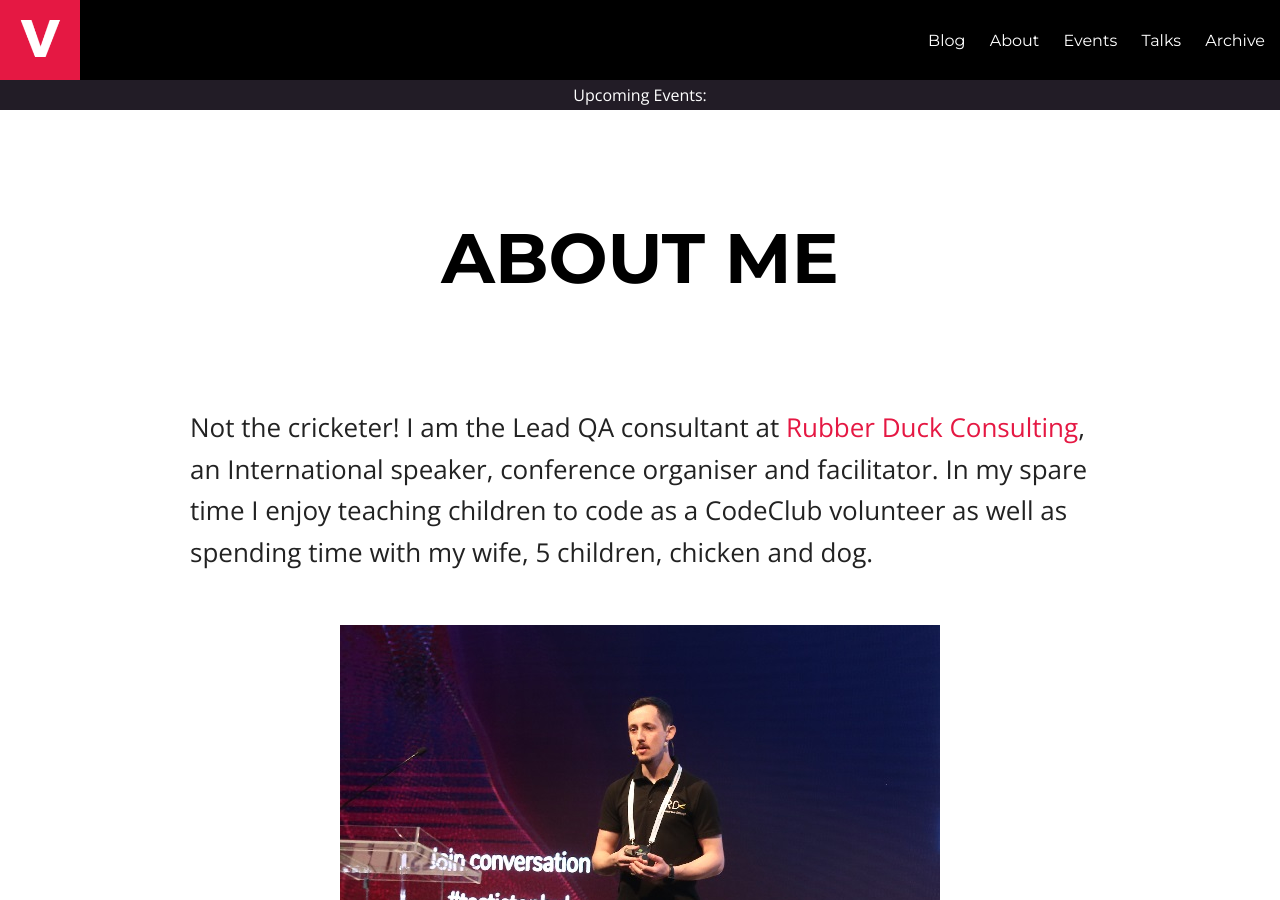
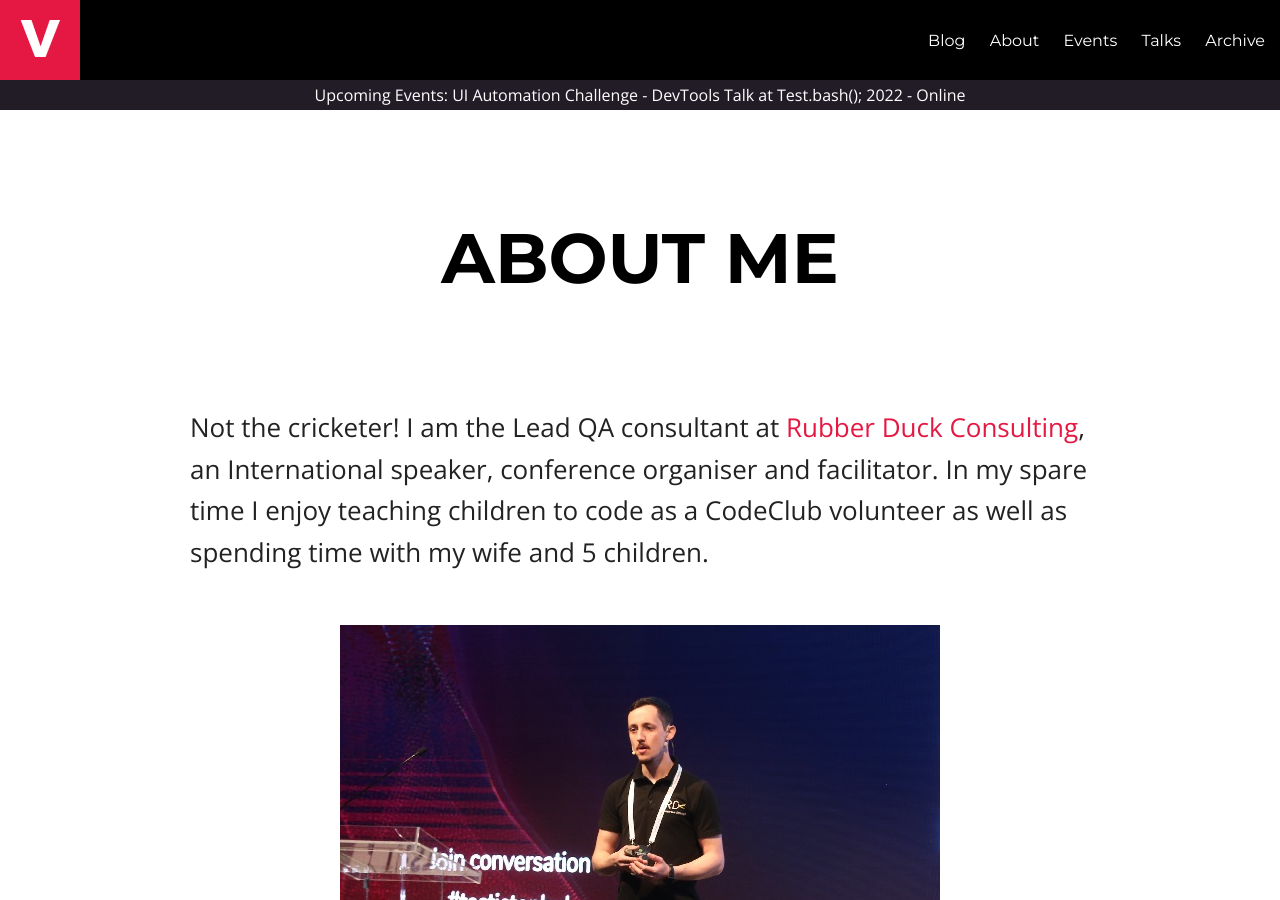
Before and after one commit to vivrichards600/vivrichards600.github.io, a Jekyll site: the page built from about.md, in a window 1280 px wide and 900 px high. Built offline with Jekyll 4.4.1, drawn with Linux system fonts in a browser that asks for light colours; nearby versions of some CDN libraries.

Commit message:
Adding new speaking slot, altering about

```diff
--- a/_data/conferences.yml
+++ b/_data/conferences.yml
@@ -1,9 +1,9 @@
-  - startdate: 6th October 2022
-    enddate: 7th October 2022
-    name: 13th International TestIstanbul Conference 2022
-    role: Keynote
-    title: TBC
-    url: https://testistanbul.org/
+  - startdate: 20th October 2022
+    enddate:
+    name: Test.bash(); 2022
+    role: Talk
+    title: UI Automation Challenge - DevTools
+    url: https://www.ministryoftesting.com/events/test-bash-2022
     country: Online
     city:
     year: 2022
--- a/about.md
+++ b/about.md
@@ -6,7 +6,7 @@ tags: [Viv, Richards]
 imagefeature: viv.jpg
 chart: true
 ---
-Not the cricketer! I am the Lead QA consultant at <a href="http://rubberduckconsulting.co.uk/" target="_blank">Rubber Duck Consulting</a>, an International speaker, conference organiser and facilitator. In my spare time I enjoy teaching children to code as a CodeClub volunteer as well as spending time with my wife, 5 children, chicken and dog.
+Not the cricketer! I am the Lead QA consultant at <a href="http://rubberduckconsulting.co.uk/" target="_blank">Rubber Duck Consulting</a>, an International speaker, conference organiser and facilitator. In my spare time I enjoy teaching children to code as a CodeClub volunteer as well as spending time with my wife and 5 children.
 
 <figure>
   <img src="{{ site.url }}/images/viv.jpg" alt="Viv Richards">
--- a/events.html
+++ b/events.html
@@ -10,7 +10,7 @@ description: "A list of my upcoming and past conference engagements"
 
 <p>I'm an experienced conference speaker and event organiser.
     I started public speaking in 2017 and thus far at <span class="bluenumber">{{ site.data.conferences.size}}</span> events,
-    I've accepted <span class="bluenumber">{{keynotecount}}</span> keynotes,
+    I've accepted <span class="bluenumber">{{keynotecount}}</span> keynote,
     <span class="bluenumber">{{talkcount}}</span>  talks,
     <span class="bluenumber">{{workshopcount}}</span>  workshop, been invited onto {{podcastcount}} podcasts, recorded {{coursecount}} course, and organised/co-organised
     <span class="bluenumber">{{organisercount}}</span> of those events, in a total of <span class="bluenumber">8</span>
```
Also changed, not shown: 2 other files.
